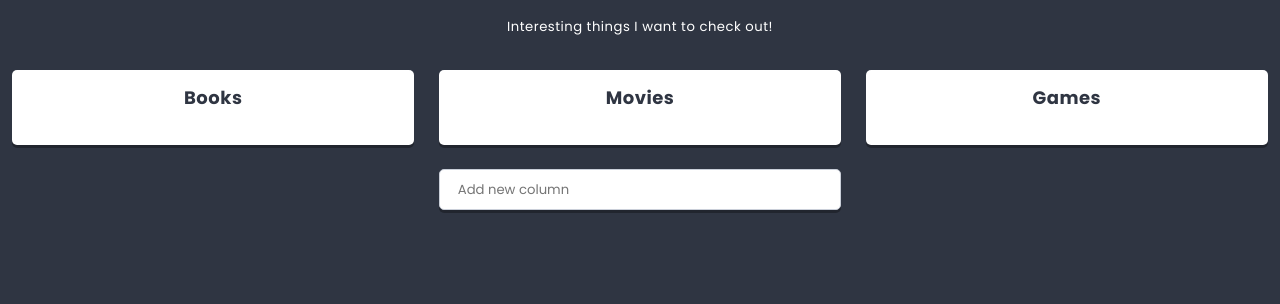
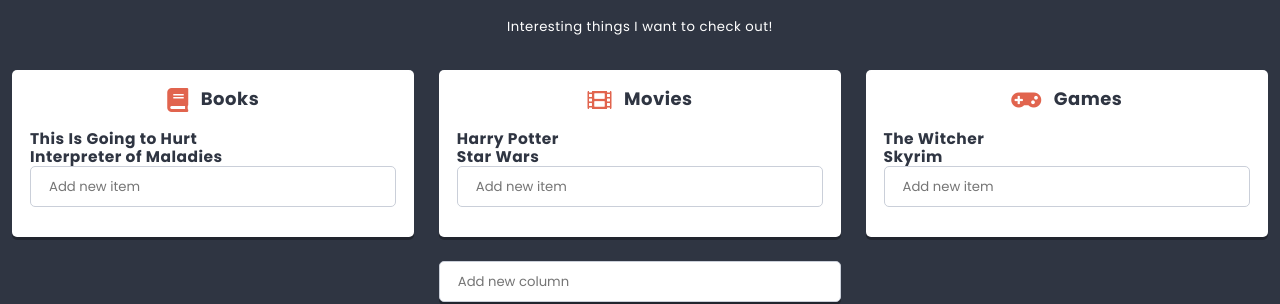
Before and after one commit to JoannaRed/React, a React app: page / in a window 1280 px wide. Shown: the part 362-666 px from the top of the page. Built offline with nearby package versions, Linux system fonts and the light colour scheme.

Commit message:
Finished Cards

```diff
--- /dev/null
+++ b/src/components/Card/Card.js
@@ -0,0 +1,21 @@
+import React from 'react';
+import styles from './Card.scss';
+import PropTypes from 'prop-types';
+
+class Card extends React.Component {
+    static propsTypes = {
+        title: PropTypes.string,
+    }
+
+    render () {
+        const {title} = this.props;
+        return (
+            <section className={styles.Component}>
+                <h3 >{title}</h3>
+            </section>
+        );
+    }
+}
+
+
+export default Card;
--- a/src/components/Column/Column.js
+++ b/src/components/Column/Column.js
@@ -1,24 +1,59 @@
 import React from 'react';
 import styles from './Column.scss';
 import PropTypes from 'prop-types';
-//import ReactHtmlParser from 'react-html-parser';
-
+import Card from '../Card/Card.js';
+import Creator from '../Creator/Creator.js';
+import { settings } from '../../data/dataStore';
+import Icon from '../Icon/Icon.js';
 
 
 class Column extends React.Component {
+    state = {
+        cards: this.props.cards || [],
+      }
+
     static propTypes = {
         title: PropTypes.string,
+        cards: PropTypes.array,
+        icon: PropTypes.node,
+    }
+    static defaultProps = {
+        icon: settings.defaultColumnIcon,
+    }
+    addCard(title) {
+        this.setState(state => (
+            {
+                cards: [
+                    ...state.cards,
+                    {
+                        key: state.cards.length ? state.cards[state.cards.length - 1].key + 1 : 0,
+                        title,
+                    }
+                ]
+            }
+        ));
+        }
+    render() {
+        const {title, icon, cards, addCard} = this.props;
 
-    }
+        return (
+            <section className={styles.component}>
+                < h3 className={styles.title}>
+                    <span className={styles.icon}>
+                        <Icon name={icon} />
+                    </span>
+                    {this.props.title}
+                </h3>
 
-    render() {
-        return (
-            <section className={styles.component} >
-                <h3 className={styles.title}>
-                {this.props.title}
-                </h3>
+                {this.state.cards.map(({ key, ...cardProps }) => (
+                    <Card key={key} {...cardProps} />
+                ))}
+
+                <div className={styles.creator}>
+                    <Creator text={settings.CardCreatorText} action={title => this.addCard(title)} />
+                </div>
             </section>
-    )
+        );
   }
 }
 
--- /dev/null
+++ b/src/components/Icon/Icon.js
@@ -0,0 +1,5 @@
+import React from 'react';
+
+const Icon = props => (<i className={`fas fa-${props.name}`}></i>);
+
+export default Icon;
--- a/src/components/List/List.js
+++ b/src/components/List/List.js
@@ -20,6 +20,21 @@
     static defaultProps = {
         description: settings.defaultListDescription,
     }
+    addColumn(title){
+        this.setState(state => (
+          {
+            columns: [
+              ...state.columns,
+              {
+                key: state.columns.length ? state.columns[state.columns.length-1].key+1 : 0,
+                title,
+                icon: 'list-alt',
+                cards: []
+              }
+            ]
+          }
+        ));
+      }
     render() {
         return (
             <section className={styles.component} >
```
